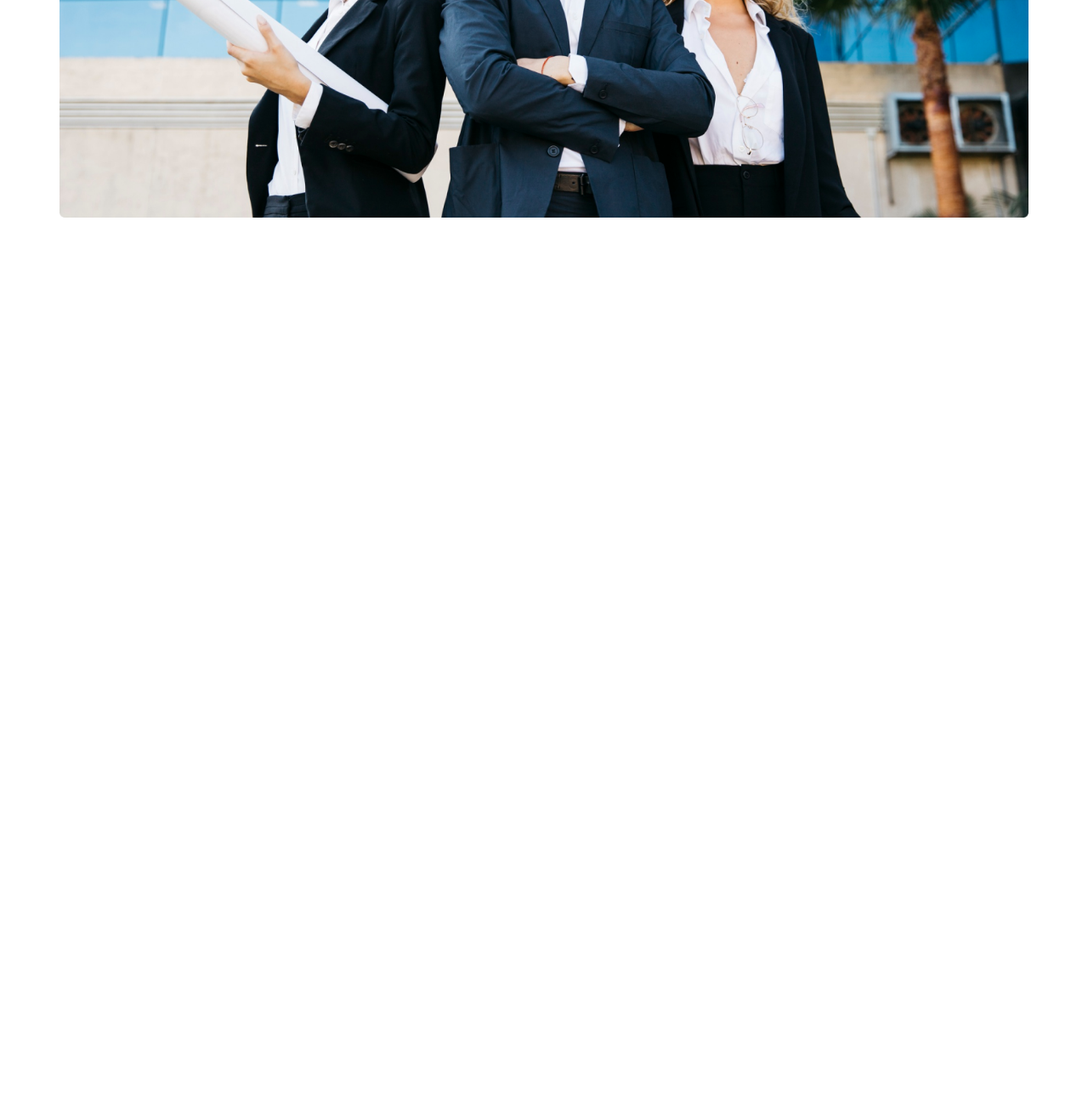
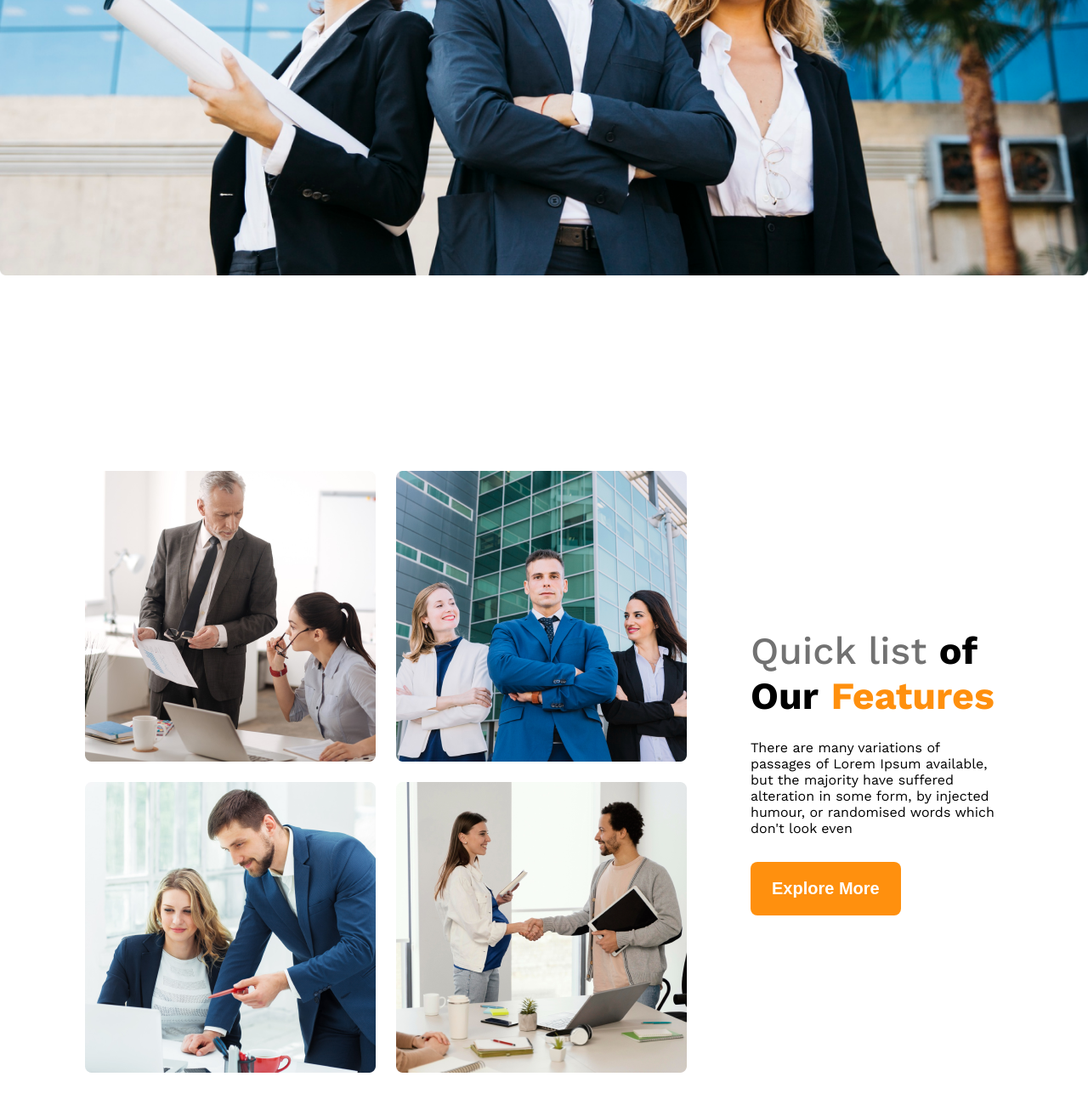
Before and after one commit to Soyab-Aktar/G3-Architech, a plain HTML site: page index.html in a window 1280 px wide. Shown: the part 764-2064 px from the top of the page at 85% size. Before the commit the page ends 1020 px from the top, so only its background shows below. Drawn offline with nearby package versions, Linux system fonts and the light colour scheme.

Commit message:
Team page completed

```diff
--- a/index.html
+++ b/index.html
@@ -32,7 +32,24 @@
             <img class="banner-img" src="images/banner.png" alt="">
         </div>
     </header>
-    <main></main>
+    <main>
+        <section class="teams displayFlex">
+            <div class="teams-img">
+                <img src="images/team1.png" alt="">
+                <img src="images/team2.png" alt="">
+                <img src="images/team3.png" alt="">
+                <img src="images/team4.png" alt="">
+            </div>
+            <div class="teams-about ">
+                <h2 class="teams-title text-light-gray">Quick list <span class="team-spam1">of Our</span> <span
+                        class="team-spam2">Features</span></h2>
+                <p class="teams-paragraph">There are many variations of passages of Lorem Ipsum available, but the
+                    majority have suffered alteration in some form, by injected humour, or randomised words which don't
+                    look even</p>
+                <button class="pri-button">Explore More</button>
+            </div>
+        </section>
+    </main>
     <footer></footer>
 </body>
 
--- a/style.css
+++ b/style.css
@@ -36,10 +36,19 @@
   font-weight: 600;
 }
 
+main>section {
+  margin-top: 130px;
+}
+
 /*  Header Styles */
 header {
   flex-direction: column;
   justify-content: center;
+}
+
+main {
+  max-width: 1440px;
+  margin: 0 auto;
 }
 
 
@@ -52,12 +61,16 @@ header {
 
 .nav-item {
   list-style: none;
-  margin-right: 50px;
+  /* margin-right: 50px; */
 }
 
 .nav-link {
   text-decoration: none;
   font-weight: 500;
+}
+
+.nav-links {
+  gap: 50px;
 }
 
 .brand {
@@ -68,7 +81,7 @@ header {
 /* * Banner Related Style */
 .banner {
   flex-direction: column;
-  max-width: 1140px;
+  max-width: 1440px;
   margin: 0px auto;
   gap: 40px;
 }
@@ -85,10 +98,67 @@ header {
   font-weight: 700;
   margin-bottom: 30px;
 }
-.banner-paragraph{
+
+.banner-paragraph {
   margin-bottom: 30px;
 }
 
 .banner-img {
   width: 100%;
 }
+
+/* * Teams Page style */
+.teams{
+  align-items: center;
+  padding: 100px;
+}
+.teams-img {
+  display: grid;
+  grid-template-columns: repeat(2, 1fr);
+  gap: 24px;
+}
+.teams-title{
+  font-size: 2.8rem;
+  margin-bottom: 25px;
+  font-weight: 500;
+}
+.team-spam1{
+  color: black;
+  font-weight: 700;
+
+}
+.team-spam2{
+  color: #FF900E;
+  font-weight: 700;
+
+}
+.teams-about{
+  max-width: 537px;
+  margin-left: 75px;
+}
+.teams-paragraph{
+  margin-bottom: 30px;
+}
+
+@media screen and (max-width:576px) {
+
+  /*! HEADER */
+  .banner {
+    flex-direction: column;
+  }
+
+  .navbar {
+    flex-direction: column;
+    gap: 15px;
+  }
+
+  .nav-links {
+    text-align: center;
+    justify-content: center;
+  }
+
+  .brand {
+    text-align: center
+  }
+
+}
```
